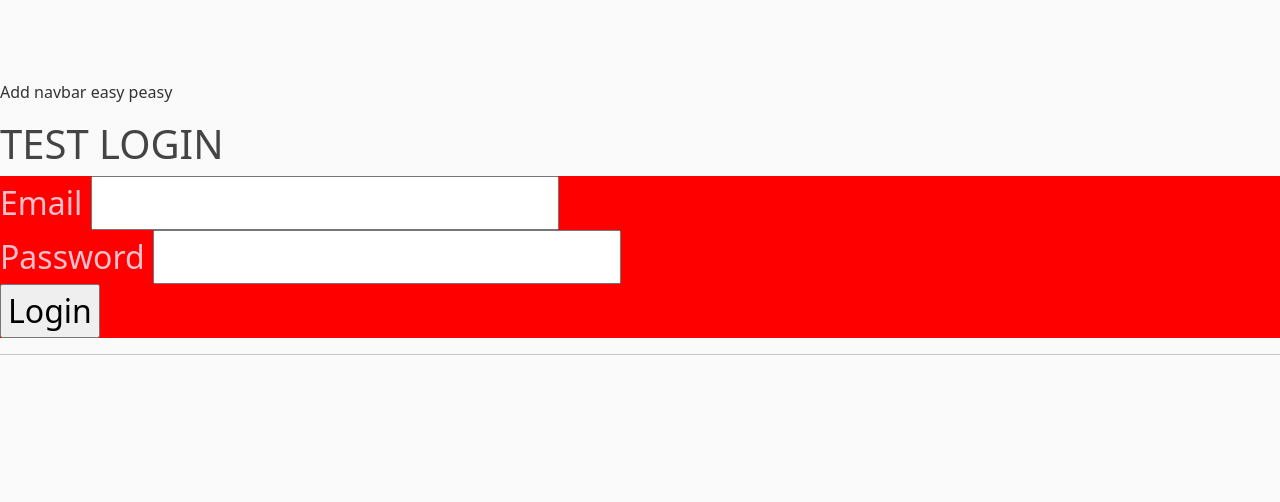
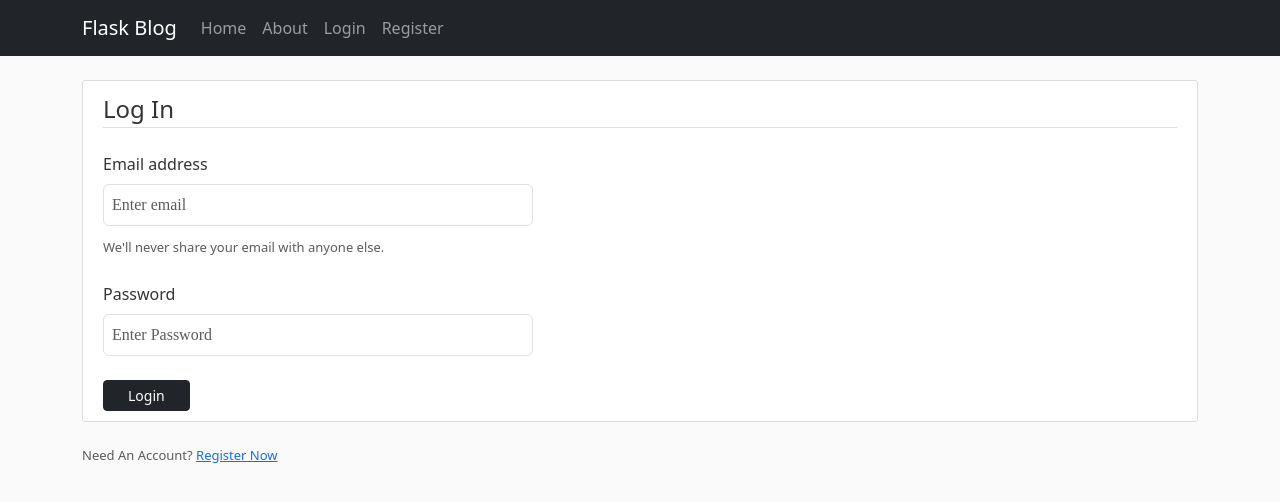
Before and after one commit to louweyer-code/flask_blog, a Flask app: page /login in a window 1280 px wide. Shown: the top 502 px of the page. Run offline with Flask 3, Linux system fonts and the light colour scheme; some libraries are stand-ins or nearby versions.

Commit message:
some css styling added

```diff
--- a/flaskblog/static/css/main.css
+++ b/flaskblog/static/css/main.css
@@ -6,6 +6,14 @@ body {
 
 h1, h2, h3, h4, h5, h6 {
   color: #444444;
+}
+
+title {
+  color: #00ff33;
+}
+
+p {
+  color: #ff0000;
 }
 
 .bg-steel {
@@ -79,9 +87,16 @@ a.article-title:hover {
   font-size: 2.5rem;
 }
 
-form {
-  font-size: xx-large;
-  color: pink;
-  background-color: red;
-  z-index: 9999;
+#Form input, textarea, select {
+  overflow: hidden;
+  resize: none;
+  width: 40%;
+  font-family: 'Montserrat';
+  font-size: medium;
+  padding: 1vh !important;
+  margin: 1vh 0vh 1vh 0vh !important;
 }
+
+small {
+  font-size: small;
+}
--- a/flaskblog/templates/layout.html
+++ b/flaskblog/templates/layout.html
@@ -22,22 +22,43 @@
     {% endif %}
 </head>
 
+<!-- Navigation Bar -->
 <header>
-  <p>Add navbar easy peasy</p>
+  <nav class="navbar navbar-expand-md navbar-dark bg-dark fixed-top">
+    <div class="container">
+      <a class="navbar-brand mr-4" href="/">Flask Blog</a>
+      <button class="navbar-toggler" type="button" data-toggle="collapse" data-target="#navbarToggle" aria-controls="navbarToggle" aria-expanded="false" aria-label="Toggle navigation">
+        <span class="navbar-toggler-icon"></span>
+      </button>
+      <div class="collapse navbar-collapse" id="navbarToggle">
+        <div class="navbar-nav mr-auto">
+          <a class="nav-item nav-link" href="{{ url_for('blog.home') }}">Home</a>
+          <a class="nav-item nav-link" href="{{ url_for('blog.about') }}">About</a>
+        </div>
+        <!-- Navbar Right Side -->
+        <div class="navbar-nav">
+          <a class="nav-item nav-link" href="{{ url_for('blog.get_login') }}">Login</a>
+          <a class="nav-item nav-link" href="{{ url_for('blog.get_register') }}">Register</a>
+        </div>
+      </div>
+    </div>
+  </nav>
 </header>
 
 <body>
-{% block body %}{% endblock %}
+  <div class="container">
+    {% block body %}{% endblock %}
+</div>
 </body>
 
     <footer>
-      <hr>
       {% if current_user.is_authenticated %}
         <small>
           Logged in as {{ current_user.email }}.
           <a href="/logout">Logout</a>
         </small>
       {% endif %}
+      </hr>
     </footer>
 
 </html>
--- a/flaskblog/templates/users/login.html
+++ b/flaskblog/templates/users/login.html
@@ -6,25 +6,37 @@
 {% block title %}Login{% endblock %}
 
 {% block body %}
-<div>
-    <h1>TEST LOGIN</h1>
+<div class="content-section">
+    <fieldset class="form-group">
+    <legend class="border-bottom mb-4">Log In</legend>
+
     {% if error %}
-        <p style="color: tomato;">{{ error }}</p>
+        <span style="color: tomato;">{{ error }}</span>
     {% endif %}
 
-    <form method="POST">
-      <div>
-        <label for="email">Email</label>
-        <input type="email" name="email" id="email" required>
-      </div>
+    <form id="Form" method="POST">
+        <div class="form-group mb-4">
+            <label for="email">Email address</label>
+            <input type="email" class="form-control" name="email" id="email" placeholder="Enter email" required>
+            <small class="text-muted">We'll never share your email with anyone else.</small>
+        </div>
 
-      <div>
-        <label for="password">Password</label>
-        <input type="password" name="password" id="password" required>
-      </div>
+        <div class="form-group">
+          <label for="password">Password</label>
+          <input type="password" class="form-control" name="password" id="password" placeholder="Enter Password" required>
+        </div>
 
-      <input type="submit" value="Login">
+        <div class="mt-4">
+          <button type="submit" class="btn btn-dark btn-sm px-4" value="Login">Login</button>
+        </div>
     </form>
+    </fieldset>
+
+</div>
+<div>
+    <small class="text-muted">
+        Need An Account? <a class="ml-2" href="{{ url_for('blog.get_register') }}">Register Now</a>
+    </small>
 </div>
 
 {% endblock %}
--- a/flaskblog/templates/users/register.html
+++ b/flaskblog/templates/users/register.html
@@ -1,8 +1,7 @@
 {% extends 'layout.html' %}
 
 {% block title %}
-Cookieshop | Register
-{% endblock %}
+Cookieshop | Register{% endblock %}
 
 {% block body %}
   <h1>Register</h1>
@@ -24,5 +23,6 @@ Cookieshop | Register
     </div>
 
     <input type="submit" value="Sign Up">
+
   </form>
 {% endblock %}
--- a/flaskblog/users/routes.py
+++ b/flaskblog/users/routes.py
@@ -35,7 +35,7 @@ def post_register():
 @blueprint.route("/")
 @blueprint.route("/home")
 def home():
-    return render_template('home.html')
+    return render_template('home.html', title='Home')
     # return render_template('home.html', posts=posts)
 
 
```
Also changed, not shown: flaskblog/templates/home.html (+6 -1 lines).
